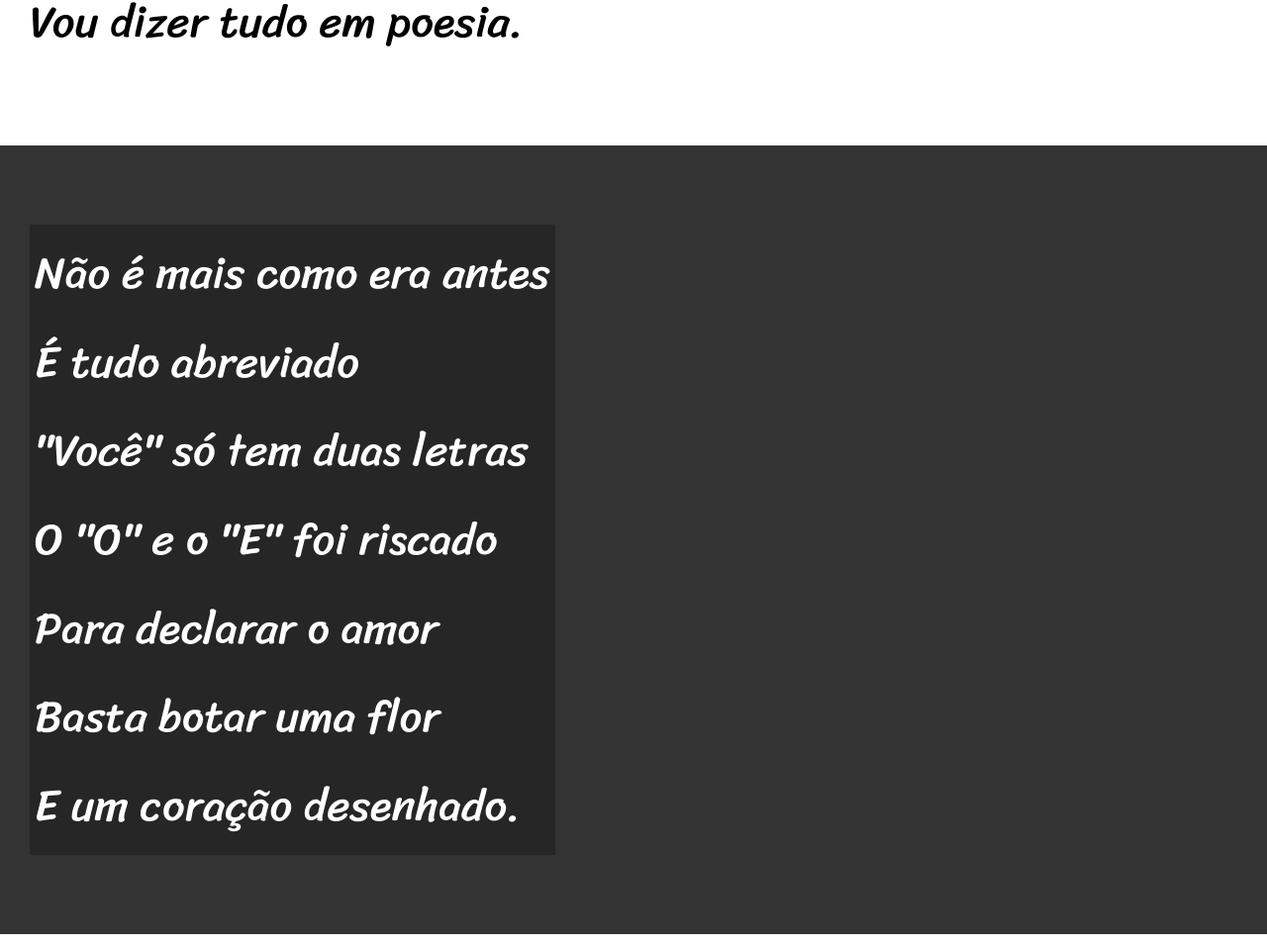
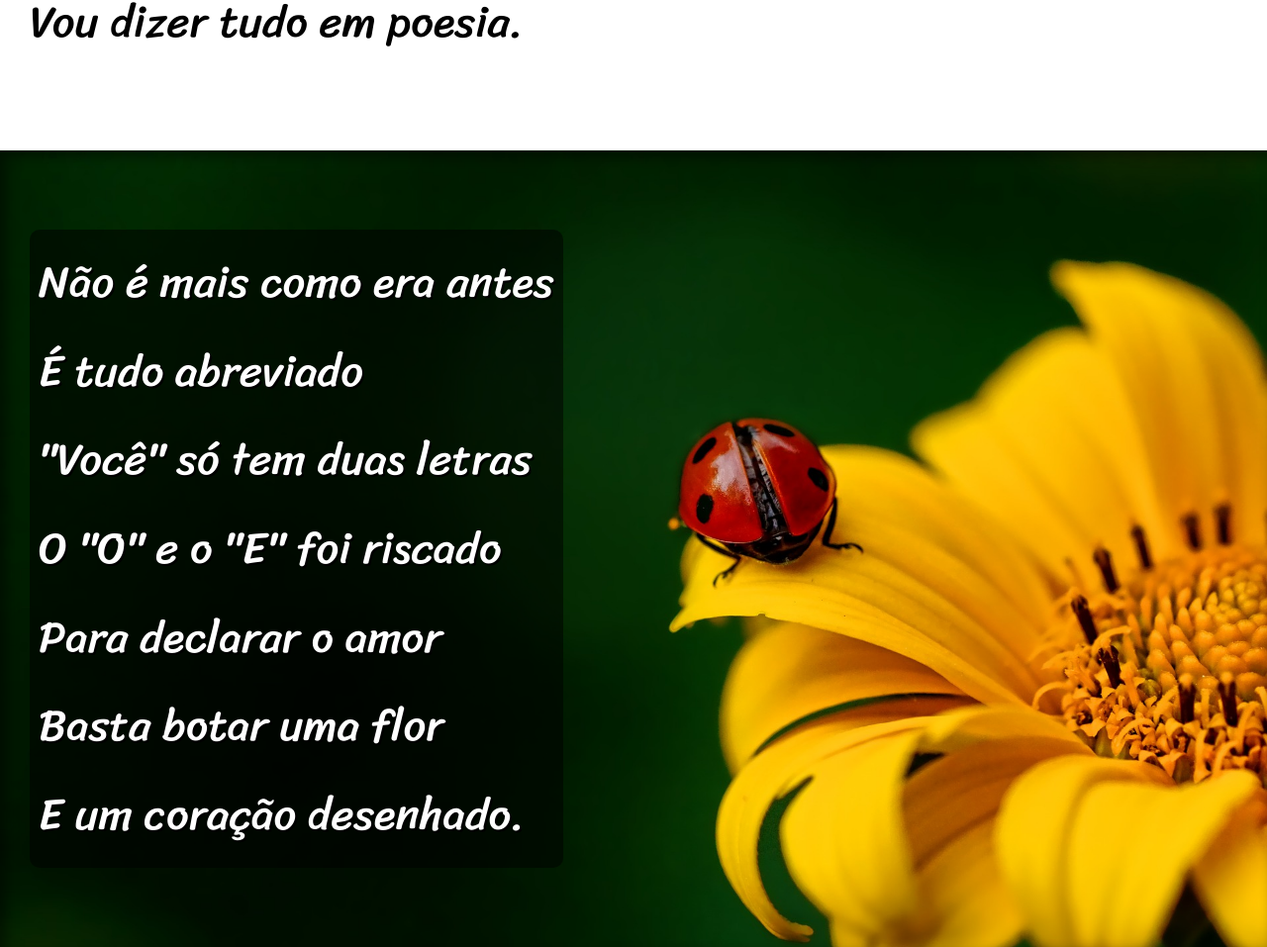
Before and after one commit to MatheusRocha-Dev/html-css, a plain HTML site: page Desafios/modulo-01/d012/index.html in a window 1280 px wide. Shown: the part 906-1863 px from the top of the page at 99% size. Drawn offline with Linux system fonts and the light colour scheme; a web font is replaced by a local one.

Commit message:
atualização desafio

```diff
--- a/Desafios/modulo-01/d012/estilo/style.css
+++ b/Desafios/modulo-01/d012/estilo/style.css
@@ -60,6 +60,9 @@ section{
     font-size: 3.5vw;
 }
 
+section > p{
+    padding-bottom: 5px;
+}
 section.normal{
     background-color: white;
     color: black;
@@ -68,16 +71,31 @@ section.normal{
 section.imagem{
     background-color: rgb(51,51,51);
     color: white;
+    box-shadow: inset 6px 6px 13px 0px rgba(0, 0, 0, 0.473);
+    background-size: cover;
+    background-attachment: fixed;
 
 }
 
 section.imagem > p{
     display: inline-block;
-    padding: 5px;
-    background-color: rgba(0,0,0,0.253);
+    padding: 9px;
+    border-radius: 10px;
+    background-color: rgba(0,0,0,0.514);
+    text-shadow: 2px 2px 0px black;
 }
 
 
+section#img01{
+    background-image: url(../imagens/background001.jpg);
+    background-position: right center;
+
+}
+
+section#img02{
+    background-image:url(../imagens/background002.jpg);
+
+}
 
 
 
--- a/Desafios/modulo-01/d012/index.html
+++ b/Desafios/modulo-01/d012/index.html
@@ -28,7 +28,7 @@
     </section>
 
 
-    <section class="imagem">
+    <section class="imagem" id="img01">
         <p>
             Não é mais como era antes <br>
             É tudo abreviado <br>
@@ -65,7 +65,7 @@
     </section>
 
 
-    <section class="imagem">
+    <section class="imagem" id="img02">
         <p>
             Tenho saudade das cartas <br>
             Escritas com a própria mão <br>
```
